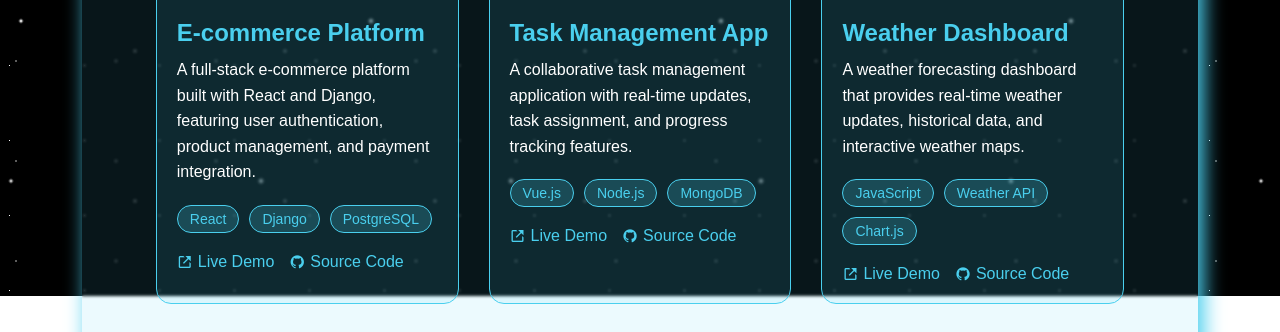
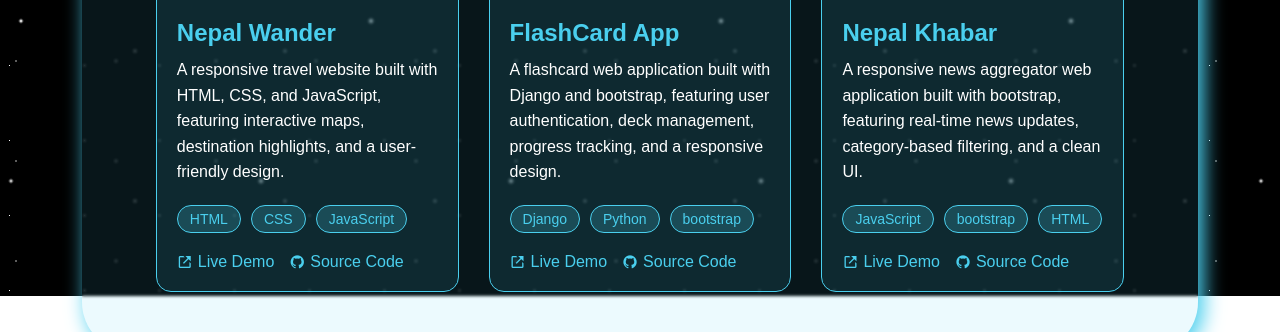
Before and after one commit to FoeSeaL/backend-for-portfolio, a Django app: page /project/ in a window 1280 px wide. Shown: the part 504-836 px from the top of the page. Run offline with Django 5.2, Linux system fonts and the light colour scheme.

Commit message:
commit by gunjan

```diff
--- a/skillpage_app/templates/project-page.html
+++ b/skillpage_app/templates/project-page.html
@@ -1,4 +1,5 @@
 {% extends 'base.html' %}
+{% load static %}
 
 {% block title %}Skills - Gunjan Rajak{% endblock %}
 
@@ -20,19 +21,19 @@
         <!-- Project 1 -->
         <div class="project-card">
             <div class="project-image">
-                        <img src="/api/placeholder/400/200" alt="E-commerce Platform">
+                <img src=" {% static 'image/nepal wanders.png' %}" alt="tourist platform">
             </div>
             <div class="project-info">
-                        <h3>E-commerce Platform</h3>
-                        <p>A full-stack e-commerce platform built with React and Django, featuring user authentication, product management, and payment integration.</p>
+                <h3>Nepal Wander</h3>
+                <p>A responsive travel website built with HTML, CSS, and JavaScript, featuring interactive maps, destination highlights, and a user-friendly design.</p>
                 <div class="project-tags">
-                            <span class="tag">React</span>
-                            <span class="tag">Django</span>
-                            <span class="tag">PostgreSQL</span>
+                    <span class="tag">HTML</span>
+                    <span class="tag">CSS</span>
+                    <span class="tag">JavaScript</span>
                 </div>
                 <div class="project-links">
-                            <a href="#"><i class='bx bx-link-external'></i> Live Demo</a>
-                            <a href="#"><i class='bx bxl-github'></i> Source Code</a>
+                    <a href="https://foeseal.github.io/Nepal-Wander/" target="_blank"><i class='bx bx-link-external'></i> Live Demo</a>
+                    <a href="https://github.com/FoeSeaL/Nepal-Wander" target="_blank"><i class='bx bxl-github'></i> Source Code</a>
                 </div>
             </div>
         </div>
@@ -40,19 +41,19 @@
         <!-- Project 2 -->
         <div class="project-card">
             <div class="project-image">
-                        <img src="/api/placeholder/400/200" alt="Task Management App">
+                <img src="{% static 'image/flashcard.png' %}" alt="FlashCard APP">
             </div>
             <div class="project-info">
-                        <h3>Task Management App</h3>
-                        <p>A collaborative task management application with real-time updates, task assignment, and progress tracking features.</p>
+                <h3>FlashCard App</h3>
+                <p>A flashcard web application built with Django and bootstrap, featuring user authentication, deck management, progress tracking, and a responsive design.</p>
                 <div class="project-tags">
-                            <span class="tag">Vue.js</span>
-                            <span class="tag">Node.js</span>
-                            <span class="tag">MongoDB</span>
+                    <span class="tag">Django</span>
+                    <span class="tag">Python</span>
+                    <span class="tag">bootstrap</span>
                 </div>
                 <div class="project-links">
                     <a href="#"><i class='bx bx-link-external'></i> Live Demo</a>
-                            <a href="#"><i class='bx bxl-github'></i> Source Code</a>
+                    <a href="https://github.com/FoeSeaL/flashcard-project"><i class='bx bxl-github'></i> Source Code</a>
                 </div>
             </div>
         </div>
@@ -60,39 +61,19 @@
         <!-- Project 3 -->
         <div class="project-card">
             <div class="project-image">
-                        <img src="/api/placeholder/400/200" alt="Weather Dashboard">
+                <img src="{% static 'image/nepal khabar.png' %}" alt="Nepal-khabar">
             </div>
             <div class="project-info">
-                        <h3>Weather Dashboard</h3>
-                        <p>A weather forecasting dashboard that provides real-time weather updates, historical data, and interactive weather maps.</p>
+                <h3>Nepal Khabar</h3>
+                <p>A responsive news aggregator web application built with bootstrap, featuring real-time news updates, category-based filtering, and a clean UI.</p>
                 <div class="project-tags">
                     <span class="tag">JavaScript</span>
-                            <span class="tag">Weather API</span>
-                            <span class="tag">Chart.js</span>
+                    <span class="tag">bootstrap</span>
+                    <span class="tag">HTML</span>
                 </div>
                 <div class="project-links">
-                            <a href="#"><i class='bx bx-link-external'></i> Live Demo</a>
-                            <a href="#"><i class='bx bxl-github'></i> Source Code</a>
-                        </div>
-                    </div>
-                </div>
-
-                <!-- Project 4 -->
-                <div class="project-card">
-                    <div class="project-image">
-                        <img src="/api/placeholder/400/200" alt="Fitness Tracker">
-                    </div>
-                    <div class="project-info">
-                        <h3>Fitness Tracker</h3>
-                        <p>A mobile-responsive fitness tracking application with workout planning, progress monitoring, and nutrition logging.</p>
-                        <div class="project-tags">
-                            <span class="tag">React Native</span>
-                            <span class="tag">Firebase</span>
-                            <span class="tag">Redux</span>
-                        </div>
-                        <div class="project-links">
-                            <a href="#"><i class='bx bx-link-external'></i> Live Demo</a>
-                            <a href="#"><i class='bx bxl-github'></i> Source Code</a>
+                    <a href="https://foeseal.github.io/Nepal-khabar/"><i class='bx bx-link-external'></i> Live Demo</a>
+                    <a href="https://github.com/FoeSeaL/Nepal-khabar"><i class='bx bxl-github'></i> Source Code</a>
                 </div>
             </div>
         </div>
```
Also changed, not shown: skillpage_app/static/image/flashcard.png (added), skillpage_app/static/image/nepal khabar.png (added), skillpage_app/static/image/nepal wanders.png (added). Lines whose indentation alone changed are shown as unchanged.
